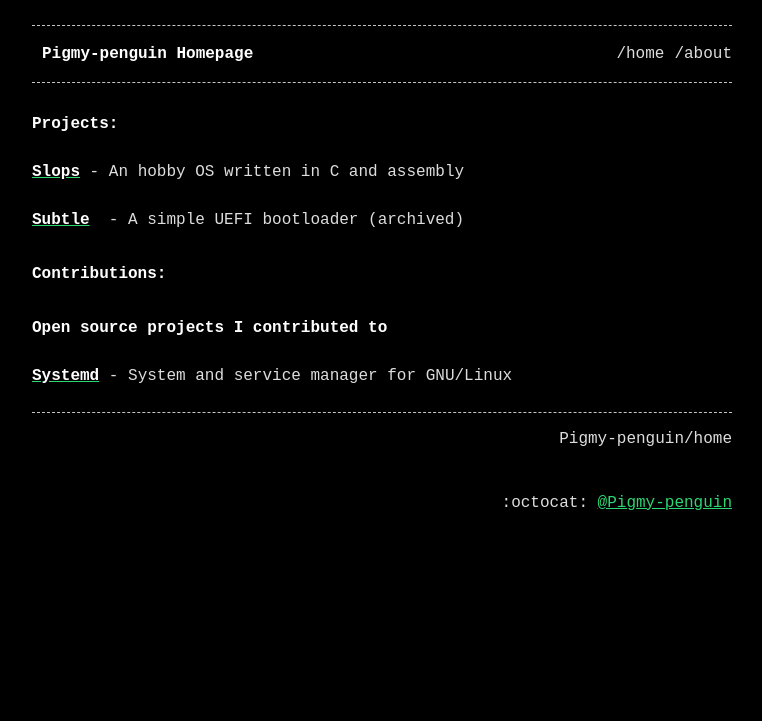
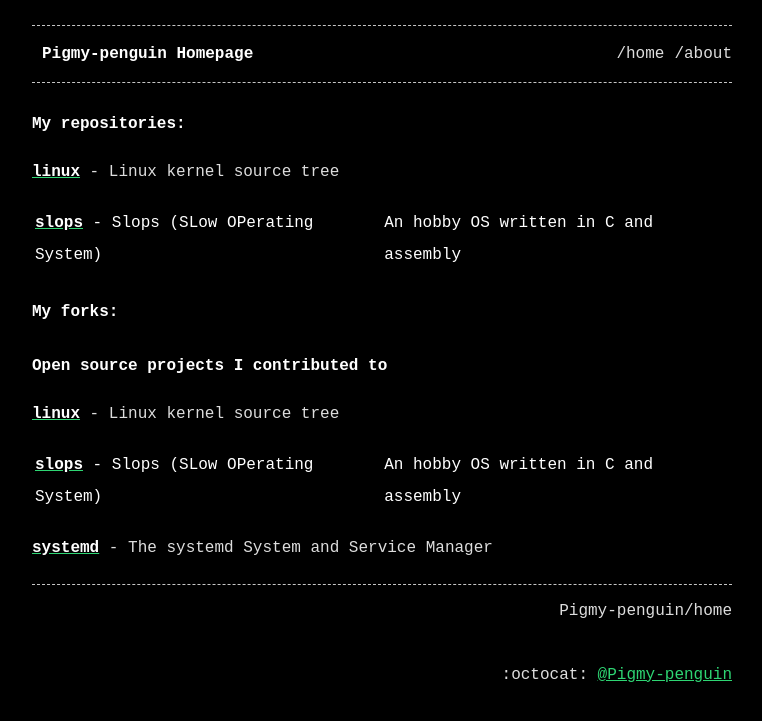
Before and after one commit to Pigmy-penguin/Pigmy-penguin.github.io, a Jekyll site: the page built from index.md, in a window 1280 px wide. Shown: the top 721 px of the page, without its empty margins (258-1020 px from the left). Built offline with Jekyll 4.4.1, drawn with Linux system fonts in a browser that asks for light colours.

```diff
--- a/index.md
+++ b/index.md
@@ -5,12 +5,18 @@ permalink_name: /home
 title: Pigmy-penguin Homepage
 ---
 
-## Projects:
-[**Slops**](https://github.com/Slops64/slops) - An hobby OS written in C and assembly
 
-[**Subtle**](https://github.com/Pigmy-penguin/Subtle)  - A simple UEFI bootloader (archived)
+## My repositories:
 
-## Contributions:
+[**linux**](https://github.com/Pigmy-penguin/linux) - Linux kernel source tree
+
+[**slops**](https://github.com/Pigmy-penguin/slops) - Slops (SLow OPerating System) | An hobby OS written in C and assembly
+
+## My forks:
 ### Open source projects I contributed to
 
-[**Systemd**](https://github.com/Pigmy-penguin/systemd) - System and service manager for GNU/Linux
+[**linux**](https://github.com/Pigmy-penguin/linux) - Linux kernel source tree
+
+[**slops**](https://github.com/Pigmy-penguin/slops) - Slops (SLow OPerating System) | An hobby OS written in C and assembly
+
+[**systemd**](https://github.com/Pigmy-penguin/systemd) - The systemd System and Service Manager
```
Also changed, not shown: 3 other files.
